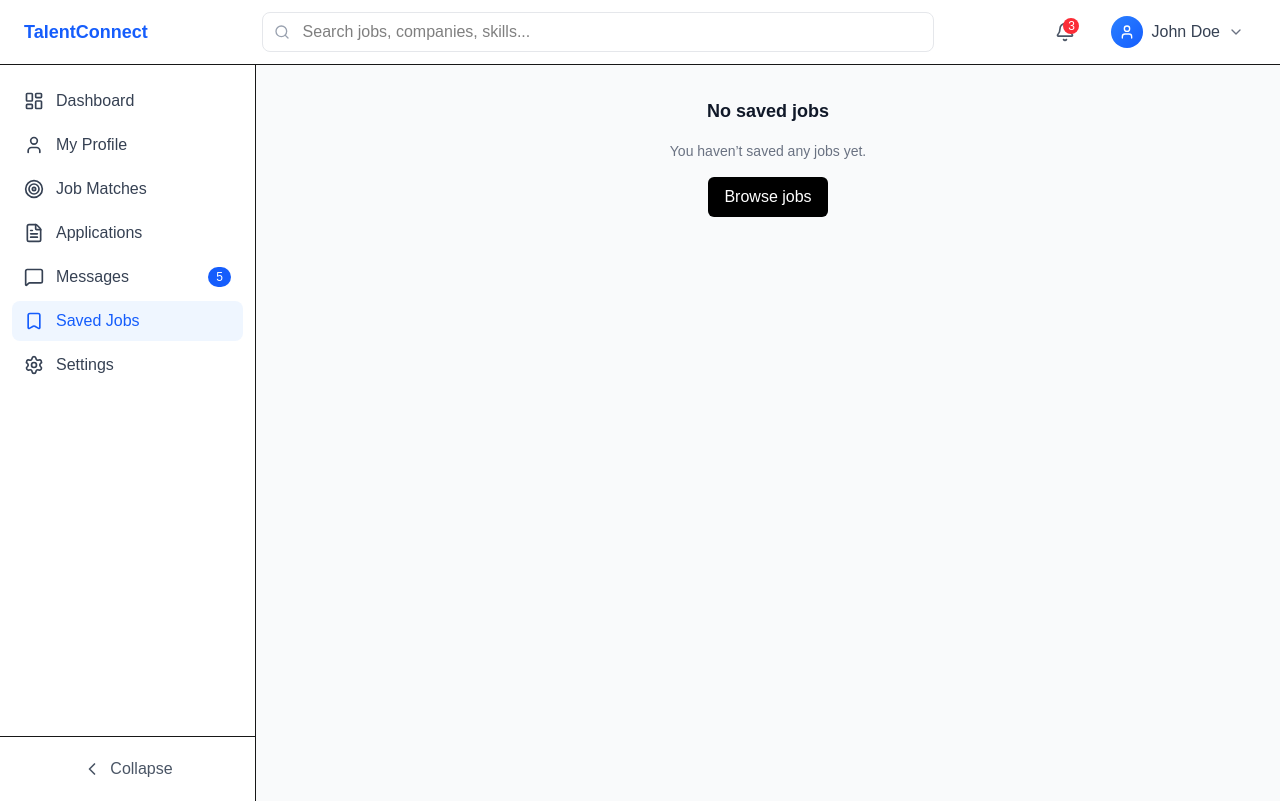
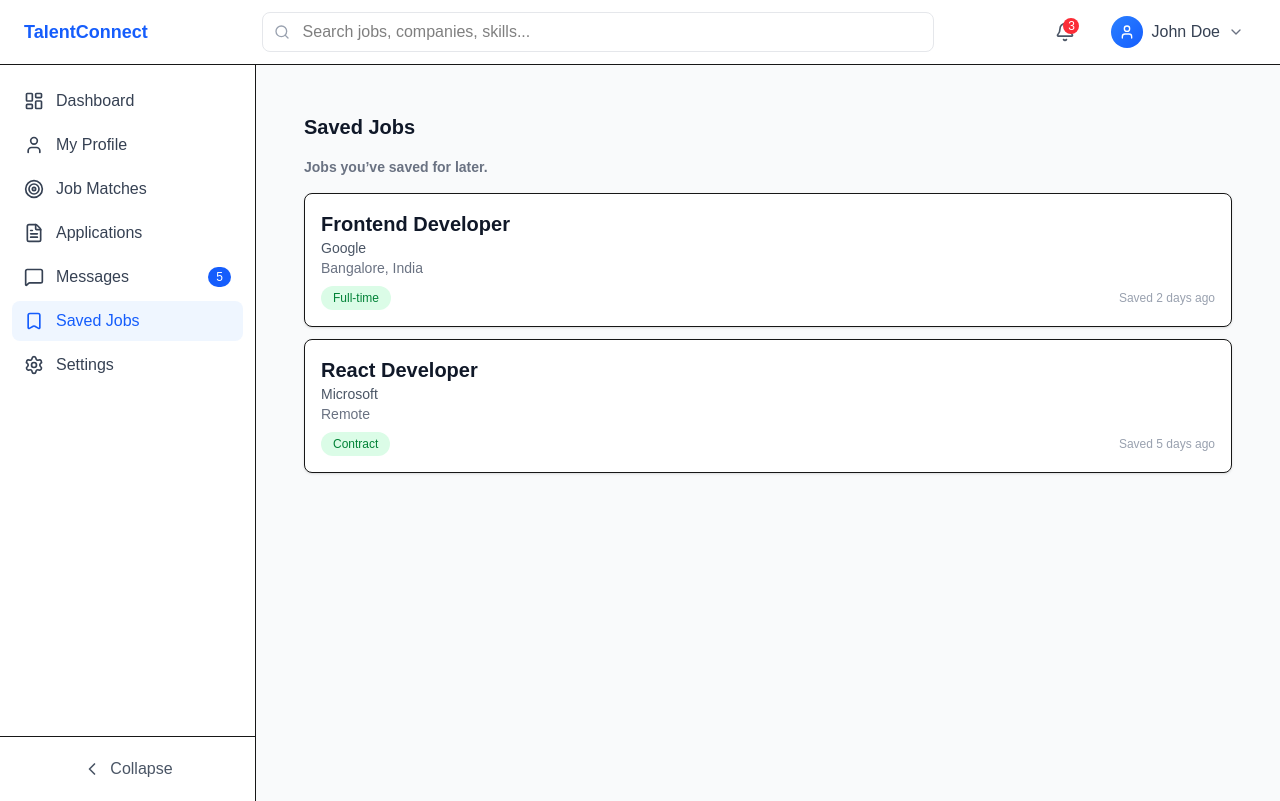
Before and after one commit to Azwin-1997/TalentConnect, a Next.js app: page /saved in a window 1280 px wide. Built offline with nearby package versions, Linux system fonts and the light colour scheme.

Commit message:
Add mock data flow for saved jobs page

```diff
--- a/app/(dashboard)/saved/page.tsx
+++ b/app/(dashboard)/saved/page.tsx
@@ -3,17 +3,30 @@
 import { useEffect, useState } from "react";
 import EmptyState from "../../components/EmptyState";
 import SavedJobSkeleton from "../../components/skeletons/SavedJobSkeleton";
+import SavedJobCard from "../../components/SavedJobsCard";
+import { mockSavedJobs } from "../../../data/mockSavedJobs";
+
+interface SavedJob {
+  id: number;
+  title: string;
+  company: string;
+  location: string;
+  jobType: string;
+  savedAt: string;
+}
 
 export default function SavedJobs() {
   const [loading, setLoading] = useState(true);
-  const [savedJobs, setSavedJobs] = useState<any[]>([]);
+  const [savedJobs, setSavedJobs] = useState<SavedJob[]>([]);
 
   // simulate API call
   useEffect(() => {
-    setTimeout(() => {
-      setSavedJobs([]); // later replace with mock / real data
+    const timer = setTimeout(() => {
+      setSavedJobs(mockSavedJobs); // ✅ mock data
       setLoading(false);
     }, 1200);
+
+    return () => clearTimeout(timer);
   }, []);
 
   // Loading state
@@ -21,7 +34,7 @@ export default function SavedJobs() {
     return <SavedJobSkeleton />;
   }
 
-  //  Empty state
+  // Empty state
   if (savedJobs.length === 0) {
     return (
       <EmptyState
@@ -33,15 +46,26 @@ export default function SavedJobs() {
     );
   }
 
-  // Data state (placeholder)
+  // Data state
   return (
-    <div className="p-4 space-y-2">
-      <h2 className="text-lg font-semibold">Saved Jobs</h2>
-      <p className="text-sm text-gray-500">
-        Your saved jobs will appear here.
+    <div className="p-4 space-y-4">
+      <h2 className="text-xl font-bold text-gray-900">Saved Jobs</h2>
+      <p className="text-sm font-black text-gray-500">
+        Jobs you’ve saved for later.
       </p>
 
-      {/* SavedJobCard will be mapped here */}
+      <div className="space-y-3">
+        {savedJobs.map((job) => (
+          <SavedJobCard
+            key={job.id}
+            title={job.title}
+            company={job.company}
+            location={job.location}
+            jobType={job.jobType}
+            savedAt={job.savedAt}
+          />
+        ))}
+      </div>
     </div>
   );
 }
--- /dev/null
+++ b/app/components/SavedJobsCard.tsx
@@ -0,0 +1,33 @@
+interface SavedJobCardProps {
+  title: string;
+  company: string;
+  location: string;
+  jobType: string;
+  savedAt: string;
+}
+
+export default function SavedJobCard({
+  title,
+  company,
+  location,
+  jobType,
+  savedAt,
+}: SavedJobCardProps) {
+  return (
+    <div className="rounded-lg border p-4 bg-white shadow-sm">
+      <h3 className="text-xl font-bold text-gray-900">{title}</h3>
+      <p className="text-sm text-gray-600">{company}</p>
+      <p className="text-sm text-gray-500">{location}</p>
+
+      <div className="mt-2 flex items-center justify-between">
+        <span className="inline-block rounded-full bg-green-100 px-3 py-1 text-xs text-green-700">
+          {jobType}
+        </span>
+
+        <span className="text-xs text-gray-400">
+          Saved {savedAt}
+        </span>
+      </div>
+    </div>
+  );
+}
--- /dev/null
+++ b/data/mockSavedJobs.ts
@@ -0,0 +1,18 @@
+export const mockSavedJobs = [
+  {
+    id: 1,
+    title: "Frontend Developer",
+    company: "Google",
+    location: "Bangalore, India",
+    jobType: "Full-time",
+    savedAt: "2 days ago",
+  },
+  {
+    id: 2,
+    title: "React Developer",
+    company: "Microsoft",
+    location: "Remote",
+    jobType: "Contract",
+    savedAt: "5 days ago",
+  },
+];
```
